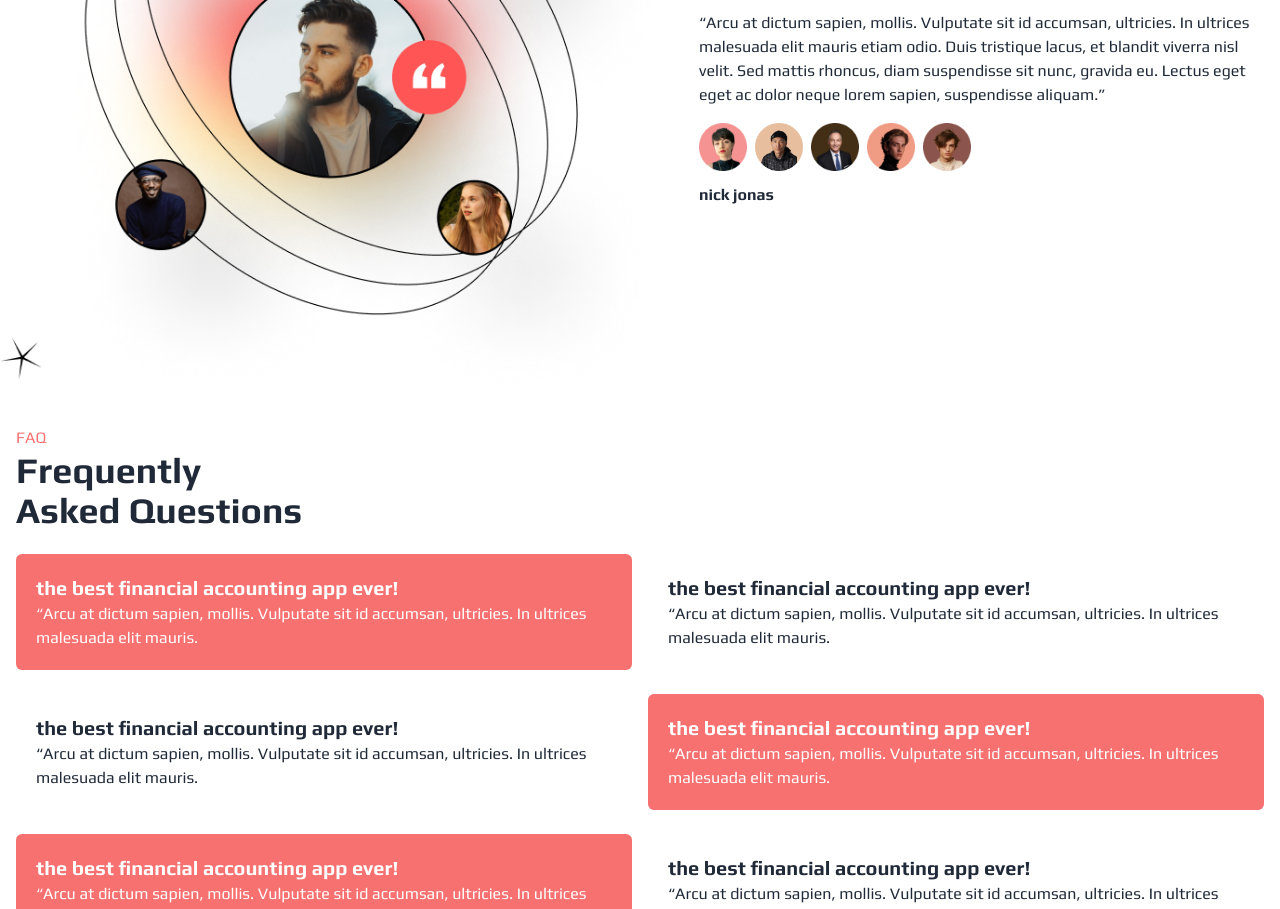
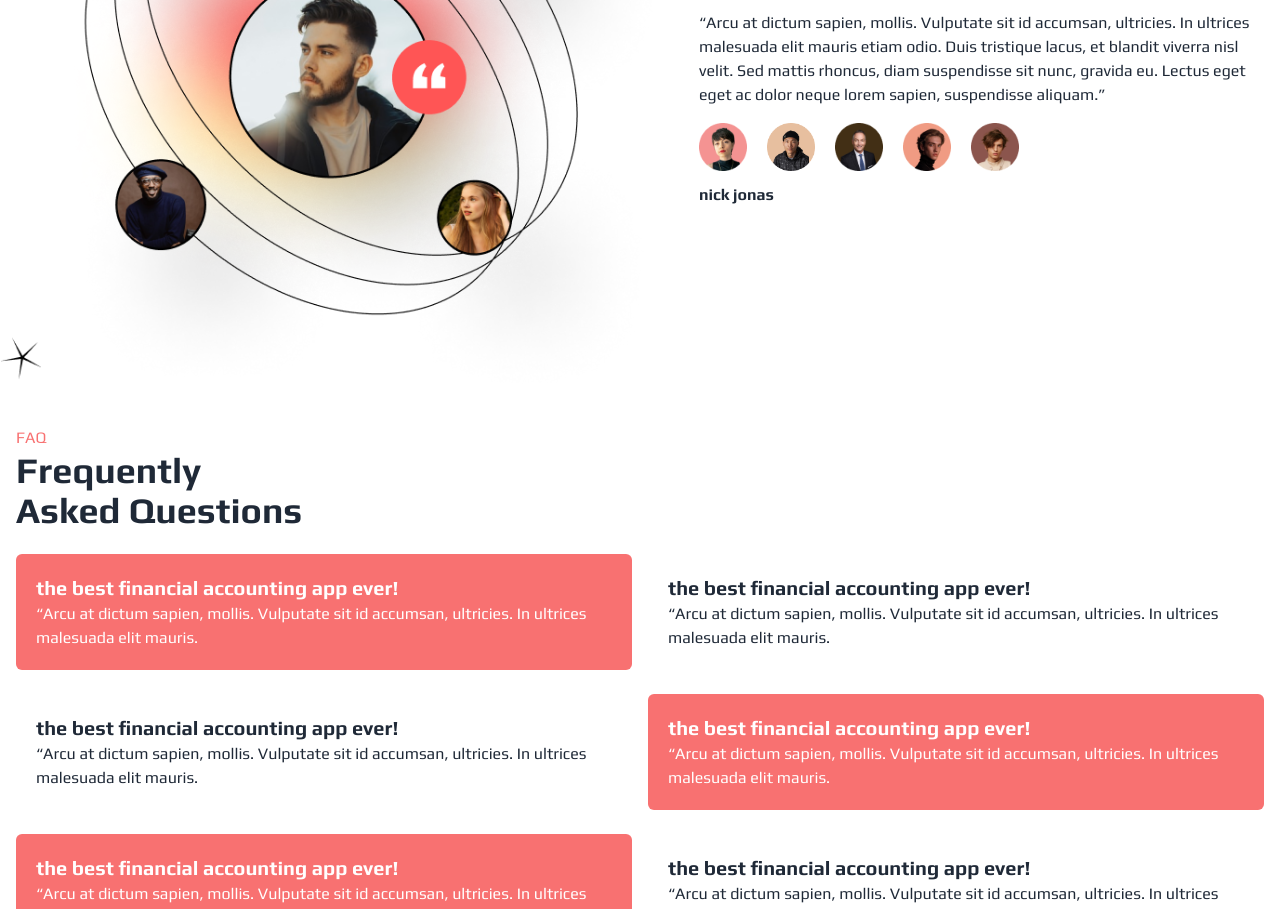
Before and after one commit to Jahirul83/uifry, a React (Vite) app: page / in a window 1280 px wide. Shown: the part 3200-4109 px from the top of the page. Built offline with nearby package versions, Linux system fonts and the light colour scheme.

Commit message:
scale effect in Testimonial group image

```diff
--- a/src/Pages/Home/Testimonial/Testimonial.jsx
+++ b/src/Pages/Home/Testimonial/Testimonial.jsx
@@ -23,11 +23,11 @@ const Testimonial = () => {
                     <p className='mt-4'>“Arcu at dictum sapien, mollis. Vulputate sit id accumsan, ultricies. In ultrices malesuada elit mauris etiam odio. Duis tristique lacus, et blandit viverra nisl velit. Sed mattis rhoncus, diam suspendisse sit nunc, gravida eu. Lectus eget eget ac dolor neque lorem sapien, suspendisse aliquam.”</p>
                     {/* group image */}
                     <div className='flex mt-4'>
-                        <img className='w-12 mr-2' src={group1} alt="" />
-                        <img className='w-12 mr-2' src={group2} alt="" />
-                        <img className='w-12 mr-2' src={group3} alt="" />
-                        <img className='w-12 mr-2' src={group4} alt="" />
-                        <img className='w-12' src={group5} alt="" />
+                        <img className='w-12 mr-5 hover:scale-125 duration-300 ease-in-out' src={group1} alt="" />
+                        <img className='w-12 mr-5 hover:scale-125 duration-300 ease-in-out' src={group2} alt="" />
+                        <img className='w-12 mr-5 hover:scale-125 duration-300 ease-in-out' src={group3} alt="" />
+                        <img className='w-12 mr-5 hover:scale-125 duration-300 ease-in-out' src={group4} alt="" />
+                        <img className='w-12 hover:scale-125 duration-300 ease-in-out' src={group5} alt="" />
                     </div>
                     <p className='mt-3 font-semibold'>nick jonas</p>
                 </div>
```
